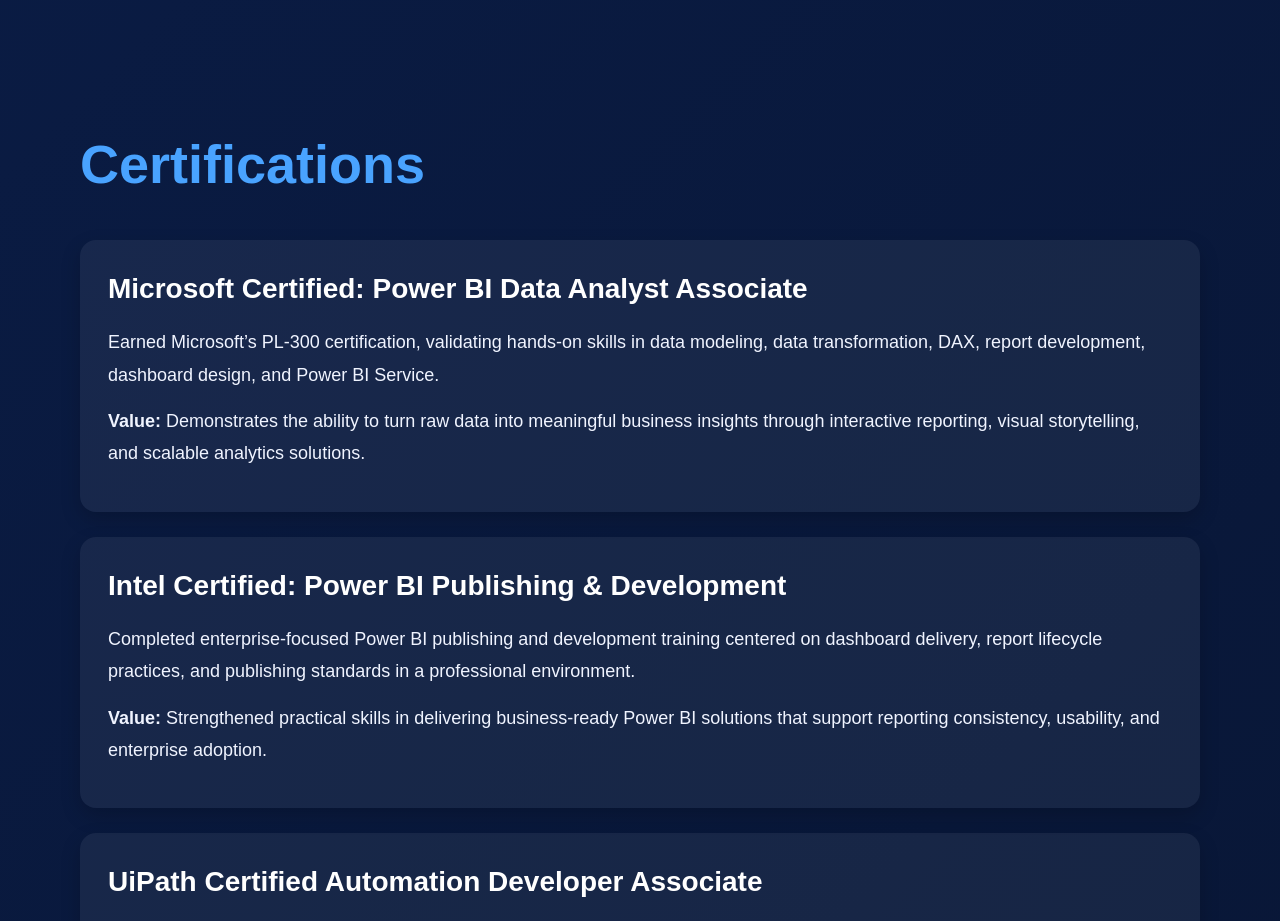
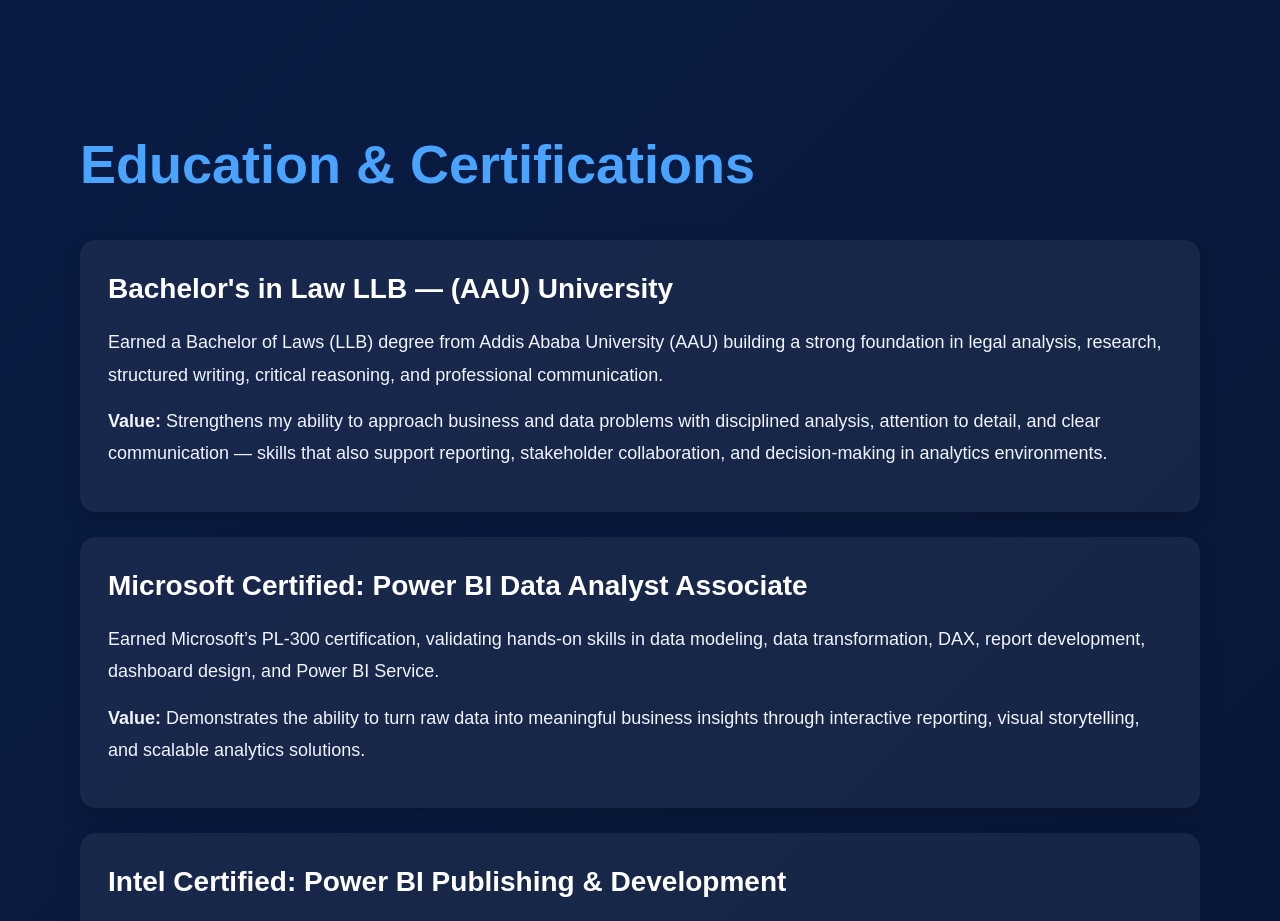
Before and after one commit to tamrat-dev-source/my-portfolio, a React (Vite) app: page / in a window 1280 px wide. Shown: the part 7940-8861 px from the top of the page. Built offline with nearby package versions, Linux system fonts and the light colour scheme.

Commit message:
Add LLB degree to portfolio

```diff
--- a/src/App.jsx
+++ b/src/App.jsx
@@ -376,7 +376,19 @@
       </section>
 
       <section id="certifications" className="section">
-        <h2>Certifications</h2>
+        <h2>Education & Certifications</h2>
+        <div className="project-card">
+  <h3> Bachelor's in Law LLB — (AAU) University </h3>
+  <p>
+    Earned a Bachelor of Laws (LLB) degree from Addis Ababa University (AAU) building a strong foundation in legal analysis,
+    research, structured writing, critical reasoning, and professional communication.
+  </p>
+  <p>
+    <strong>Value:</strong> Strengthens my ability to approach business and data problems with disciplined analysis,
+    attention to detail, and clear communication — skills that also support reporting, stakeholder collaboration,
+    and decision-making in analytics environments.
+  </p>
+</div>
 
         <div className="project-card">
           <h3>Microsoft Certified: Power BI Data Analyst Associate</h3>
```
